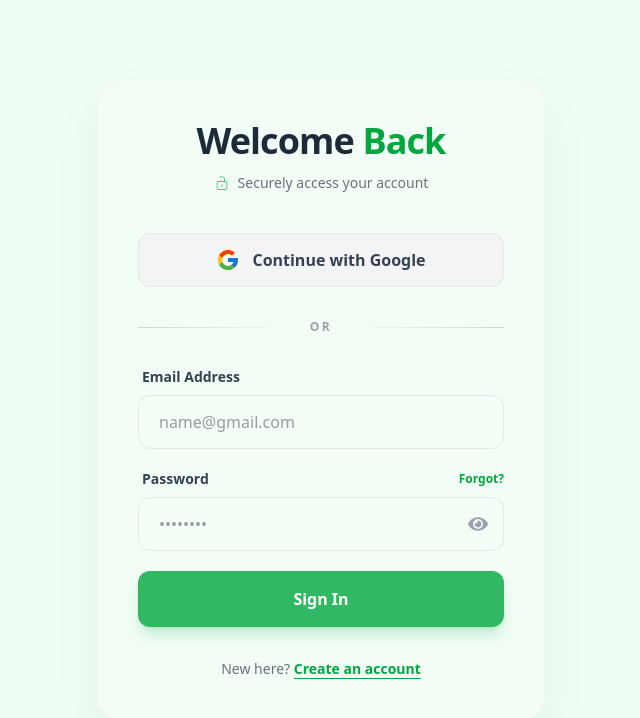
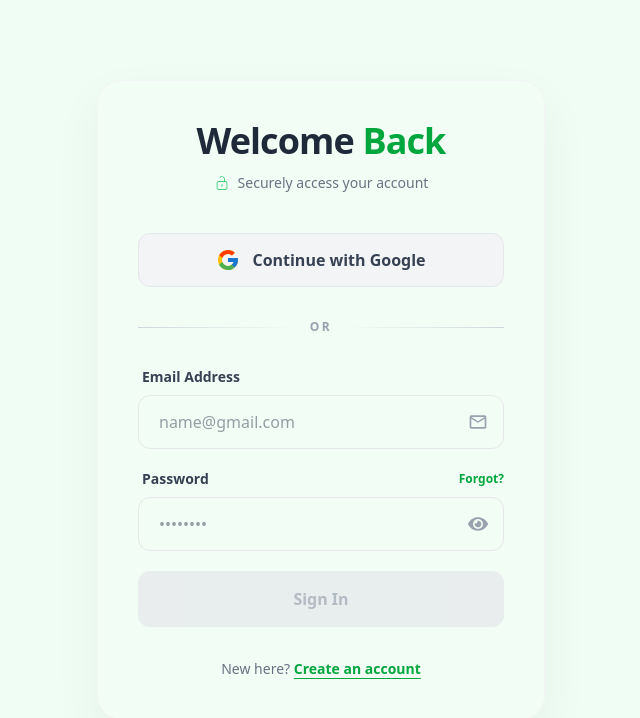
Before and after one commit to mahadi40011/URL-Shortener-Frontend, a React (Vite) app: page /login in a window 1280 px wide. Both pictures are taken after a click on the button "Sign in with Email". Shown: the top 718 px of the page, without its empty margins (319-959 px from the left). Built offline with nearby package versions, Linux system fonts and the light colour scheme; no server answers.

Commit message:
Implement onChange email and password validation in the login page and chang the button design

```diff
--- a/src/pages/Login/Login.jsx
+++ b/src/pages/Login/Login.jsx
@@ -18,8 +18,8 @@ const Login = () => {
   const {
     register,
     handleSubmit,
-    formState: { errors },
-  } = useForm();
+    formState: { errors, isValid, isDirty },
+  } = useForm({ mode: "all" });
 
   // Email/Password Login
   const onSubmit = (data) => {
@@ -95,19 +95,27 @@ const Login = () => {
               <label className="block text-sm font-bold text-gray-700 mb-2 ml-1">
                 Email Address
               </label>
+              <div className="relative">
                 <input
                   type="email"
-                autoComplete="email"
                   placeholder="name@gmail.com"
-                {...register("email", { required: "Email is required" })}
+                  {...register("email", {
+                    required: "Email is required",
+                    pattern: { value: /^\S+@\S+$/i, message: "Invalid email" },
+                  })}
                   className={`w-full px-5 py-3.5 border rounded-xl focus:outline-none focus:ring-4 focus:ring-green-500/10 text-gray-700 transition-all ${
                     errors.email
                       ? "border-red-400 bg-red-50/30"
                       : "border-gray-200 focus:border-green-500"
                   }`}
                 />
+                <MdOutlineEmail
+                  className="absolute right-4 top-1/2 -translate-y-1/2 text-gray-400"
+                  size={20}
+                />
+              </div>
               {errors.email && (
-                <p className="text-red-500 text-xs font-medium mt-1.5 ml-1">
+                <p className="text-red-500 text-xs mt-1.5 ml-1">
                   {errors.email.message}
                 </p>
               )}
@@ -161,10 +169,19 @@ const Login = () => {
 
             <button
               type="submit"
-              disabled={loading}
-              className="w-full bg-green-600/80 text-white py-4 rounded-xl font-bold hover:bg-green-700/80 shadow-lg shadow-green-600/20 transition-all active:scale-[0.98] disabled:opacity-70 disabled:cursor-not-allowed"
+              disabled={loading || !isValid || !isDirty}
+              className={`w-full py-4 rounded-xl font-bold shadow-lg transition-all active:scale-[0.98] disabled:opacity-70 cursor-pointer disabled:cursor-not-allowed ${
+                !isValid || !isDirty
+                  ? "bg-gray-200 text-gray-400 shadow-none"
+                  : "bg-green-600 text-white hover:bg-green-700 shadow-green-600/20"
+              }`}
             >
+              <div className="flex items-center justify-center gap-2">
+                {loading && (
+                  <span className="w-5 h-5 border-2 border-white/30 border-t-white rounded-full animate-spin"></span>
+                )}
                 {loading ? "Signing in..." : "Sign In"}
+              </div>
             </button>
           </form>
         )}
```
Lines whose indentation alone changed are shown as unchanged.
